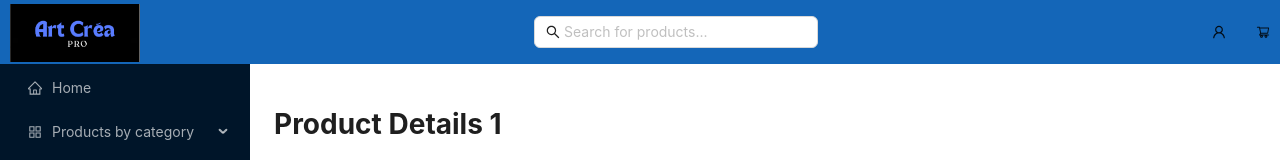
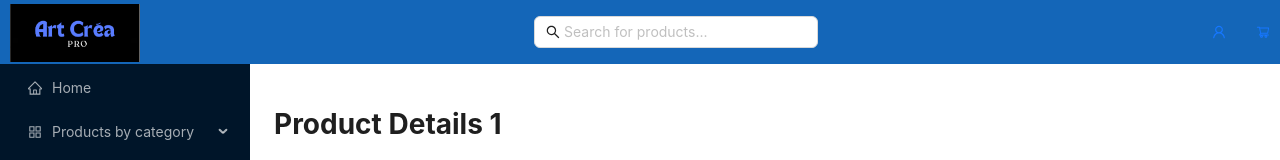
Before and after one commit to Sarrabah/RNCP_Project, a React (Create React App) app in the folder frontend/: page /product/1 in a window 1280 px wide. Shown: the top 160 px of the page. Built offline with nearby package versions, Linux system fonts and the light colour scheme.

Commit message:
feat: Clickable icons

```diff
--- a/frontend/src/components/NavBar.tsx
+++ b/frontend/src/components/NavBar.tsx
@@ -12,9 +12,13 @@ const NavBar: React.FC = () => {
         <img src={artcreapro} alt="Brand" className="logo" />
       </a>
       <SearchBar />
-      <div className="icons">
-        <UserOutlined />
-        <ShoppingCartOutlined />
+      <div className="icons" >
+        <a href="/profile">
+          <UserOutlined />
+        </a>
+        <a href="/basket">
+          <ShoppingCartOutlined />
+        </a>
       </div>
     </Header>
   );
```
